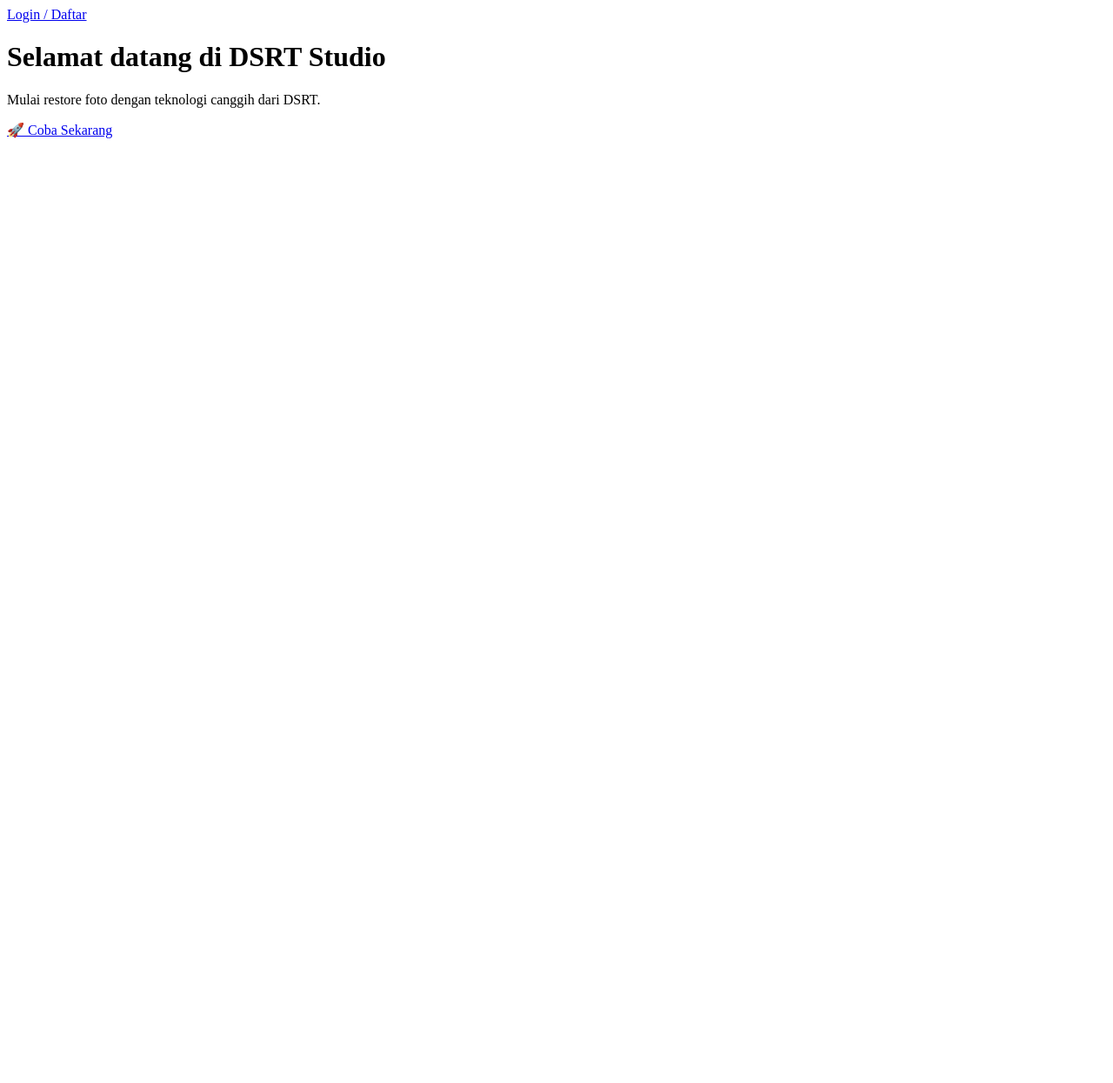
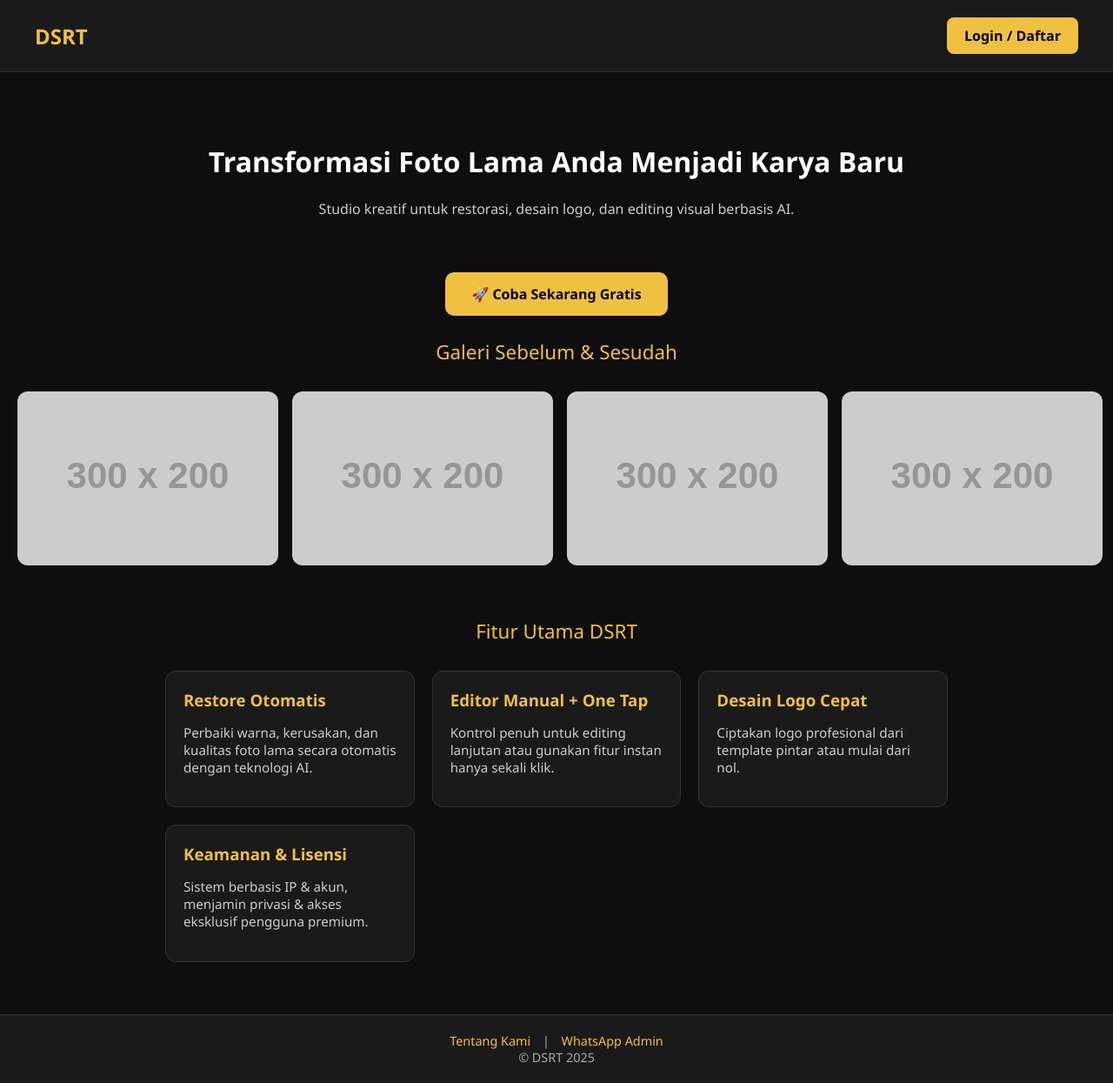
Before and after one commit to BAYRESTORE/dsrt-landing, a plain HTML site: page index.html in a window 1280 px wide. Shown: the whole page at 87% size. Before the commit the page ends 800 px from the top, so only its background shows below. Drawn offline with Linux system fonts and the light colour scheme; placeholder pictures from the web are drawn by us.

Commit message:
Update index.html

```diff
--- a/index.html
+++ b/index.html
@@ -1,18 +1,155 @@
-<!DOCTYPE html>
-<html lang="id">
+<!DOCTYPE html><html lang="id">
 <head>
   <meta charset="UTF-8" />
   <meta name="viewport" content="width=device-width, initial-scale=1.0"/>
-  <title>DSRT Landing Page</title>
+  <title>DSRT Studio – Restore & Desain Digital</title>
+  <style>
+    body {
+      margin: 0;
+      font-family: 'Segoe UI', sans-serif;
+      background: #0e0e0e;
+      color: #ffffff;
+    }
+    header {
+      display: flex;
+      justify-content: space-between;
+      align-items: center;
+      padding: 20px 40px;
+      background: #1a1a1a;
+      border-bottom: 1px solid #333;
+    }
+    .logo {
+      font-size: 1.5rem;
+      font-weight: bold;
+      color: #f0c040;
+    }
+    .login-btn {
+      background: #f0c040;
+      color: #000;
+      padding: 10px 20px;
+      border-radius: 8px;
+      text-decoration: none;
+      font-weight: bold;
+    }
+    .hero {
+      text-align: center;
+      padding: 60px 20px 30px;
+    }
+    .hero h1 {
+      font-size: 2rem;
+      color: #fff;
+    }
+    .hero p {
+      color: #ccc;
+      margin-top: 10px;
+    }
+    .cta {
+      text-align: center;
+      margin: 30px 0;
+    }
+    .cta a {
+      background: #f0c040;
+      color: #000;
+      padding: 14px 30px;
+      font-size: 1rem;
+      font-weight: bold;
+      border-radius: 10px;
+      text-decoration: none;
+    }
+    .gallery {
+      overflow-x: auto;
+      display: flex;
+      gap: 16px;
+      padding: 20px;
+      scroll-behavior: smooth;
+    }
+    .gallery img {
+      height: 200px;
+      border-radius: 12px;
+    }
+    .section-title {
+      text-align: center;
+      margin: 40px 0 10px;
+      font-size: 1.4rem;
+      color: #f0c040;
+    }
+    .features {
+      max-width: 900px;
+      margin: auto;
+      padding: 20px;
+      display: grid;
+      grid-template-columns: repeat(auto-fit, minmax(250px, 1fr));
+      gap: 20px;
+    }
+    .feature-box {
+      background: #1a1a1a;
+      padding: 20px;
+      border-radius: 12px;
+      border: 1px solid #333;
+    }
+    .feature-box h3 {
+      margin: 0 0 10px;
+      color: #f0c040;
+    }
+    .feature-box p {
+      color: #ccc;
+      font-size: 0.95rem;
+    }
+    footer {
+      text-align: center;
+      padding: 20px;
+      font-size: 0.9rem;
+      color: #aaa;
+      background: #1a1a1a;
+      border-top: 1px solid #333;
+      margin-top: 40px;
+    }
+    footer a {
+      color: #f0c040;
+      text-decoration: none;
+      margin: 0 10px;
+    }
+  </style>
 </head>
 <body>
   <header>
-    <a href="/register.html">Login / Daftar</a>
-  </header>
-  <main>
-    <h1>Selamat datang di DSRT Studio</h1>
-    <p>Mulai restore foto dengan teknologi canggih dari DSRT.</p>
-    <a href="/register.html">🚀 Coba Sekarang</a>
-  </main>
+    <div class="logo">DSRT</div>
+    <a href="/register.html" class="login-btn">Login / Daftar</a>
+  </header>  <div class="hero">
+    <h1>Transformasi Foto Lama Anda Menjadi Karya Baru</h1>
+    <p>Studio kreatif untuk restorasi, desain logo, dan editing visual berbasis AI.</p>
+  </div>  <div class="cta">
+    <a href="/register.html">🚀 Coba Sekarang Gratis</a>
+  </div>  <div class="section-title">Galeri Sebelum & Sesudah</div>
+  <div class="gallery">
+    <img src="https://via.placeholder.com/300x200?text=Sebelum+1" alt="before">
+    <img src="https://via.placeholder.com/300x200?text=Sesudah+1" alt="after">
+    <img src="https://via.placeholder.com/300x200?text=Sebelum+2" alt="before">
+    <img src="https://via.placeholder.com/300x200?text=Sesudah+2" alt="after">
+    <img src="https://via.placeholder.com/300x200?text=Sebelum+3" alt="before">
+    <img src="https://via.placeholder.com/300x200?text=Sesudah+3" alt="after">
+  </div>  <div class="section-title">Fitur Utama DSRT</div>
+  <div class="features">
+    <div class="feature-box">
+      <h3>Restore Otomatis</h3>
+      <p>Perbaiki warna, kerusakan, dan kualitas foto lama secara otomatis dengan teknologi AI.</p>
+    </div>
+    <div class="feature-box">
+      <h3>Editor Manual + One Tap</h3>
+      <p>Kontrol penuh untuk editing lanjutan atau gunakan fitur instan hanya sekali klik.</p>
+    </div>
+    <div class="feature-box">
+      <h3>Desain Logo Cepat</h3>
+      <p>Ciptakan logo profesional dari template pintar atau mulai dari nol.</p>
+    </div>
+    <div class="feature-box">
+      <h3>Keamanan & Lisensi</h3>
+      <p>Sistem berbasis IP & akun, menjamin privasi & akses eksklusif pengguna premium.</p>
+    </div>
+  </div>  <footer>
+    <a href="#">Tentang Kami</a> |
+    <a href="#">WhatsApp Admin</a>
+    <br>© DSRT 2025
+  </footer>
 </body>
 </html>
```
